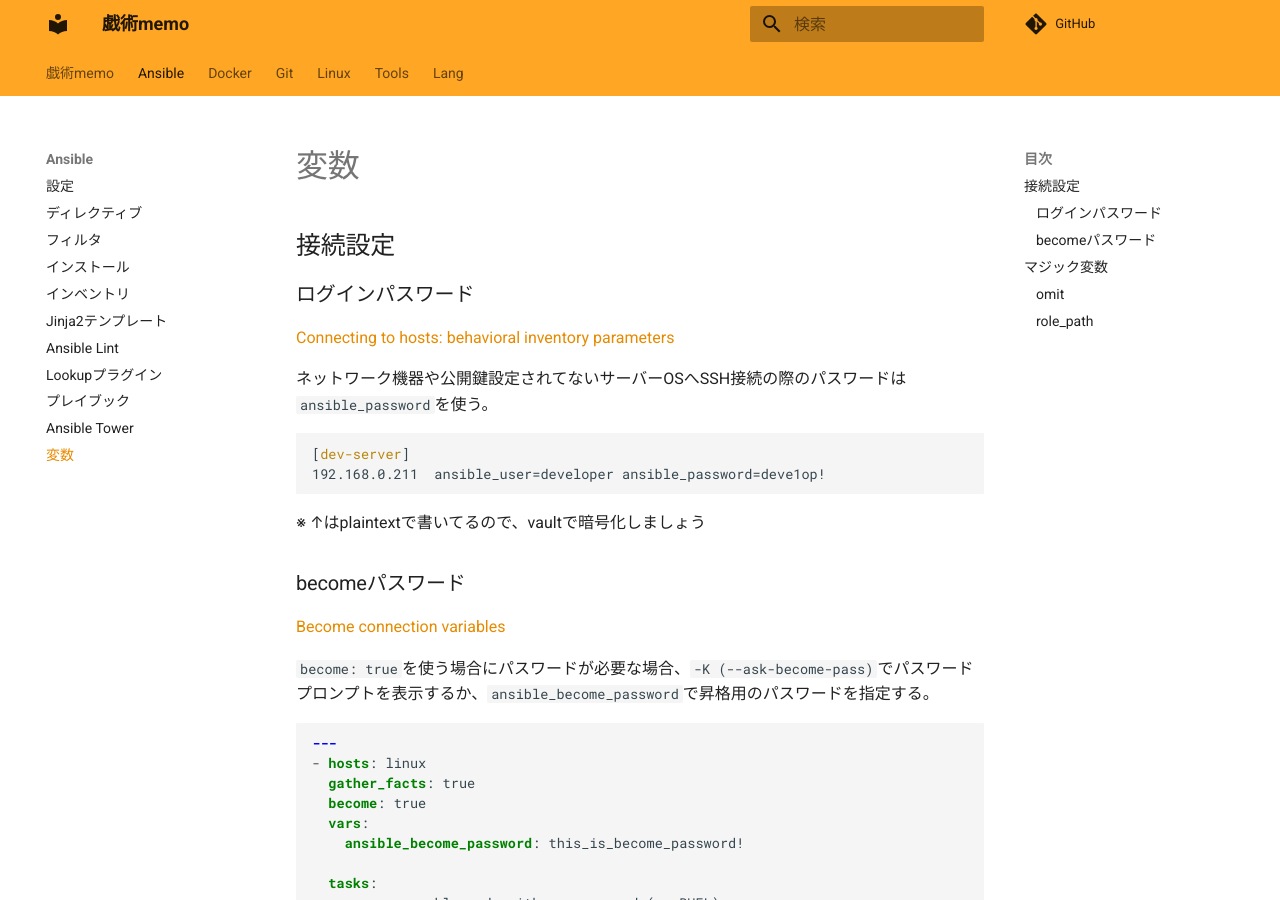
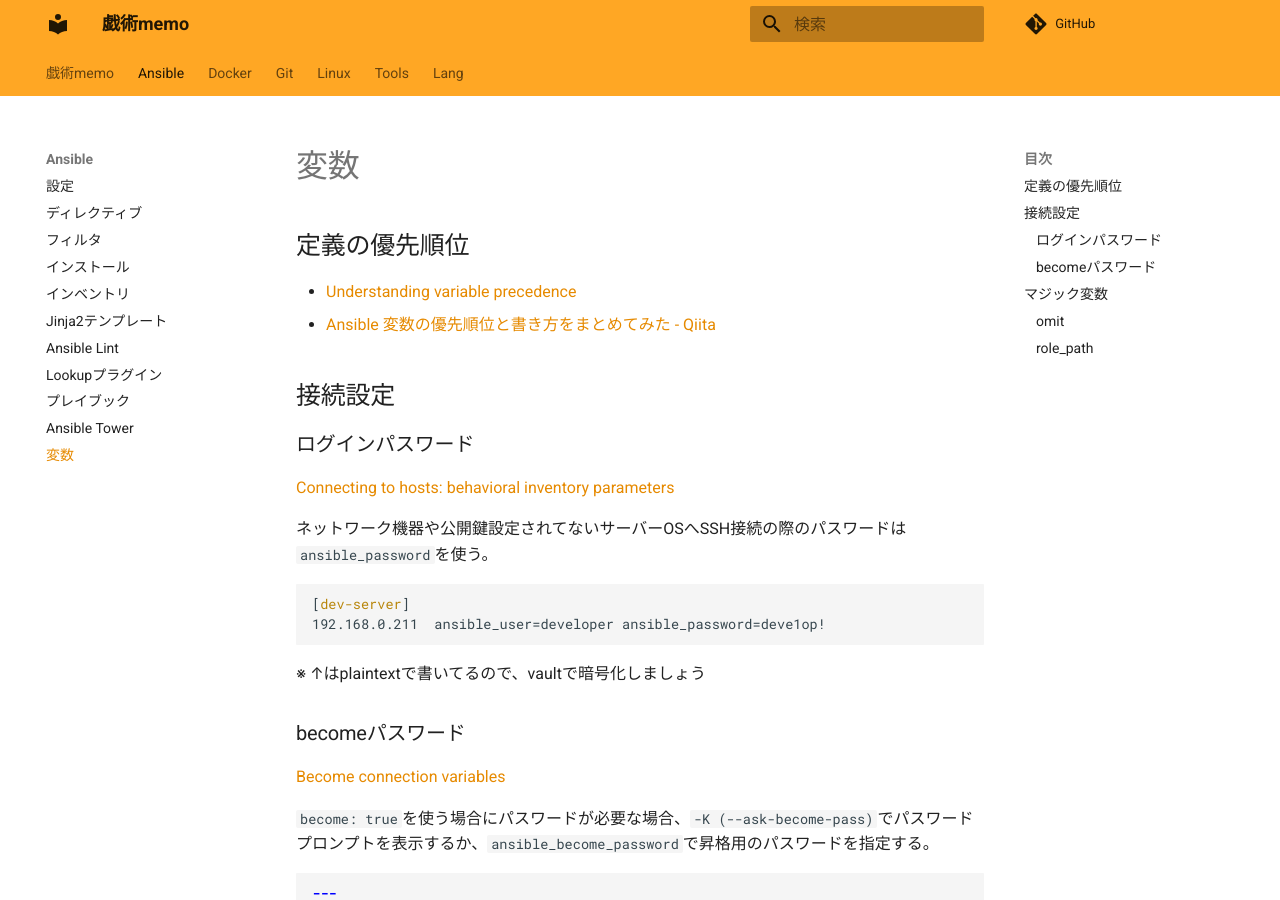
Before and after one commit to zaki-lknr/docs, an MkDocs documentation site: the page built from docs/Ansible/variable.md, in a window 1280 px wide and 900 px high. Built offline with MkDocs 1.6.1 and Material for MkDocs 9.7.7, drawn with Linux system fonts in a browser that asks for light colours; comment, search, counter and statistics services are not loaded.

Commit message:
add: ansible/変数定義の優先順位

```diff
--- a/docs/Ansible/variable.md
+++ b/docs/Ansible/variable.md
@@ -1,4 +1,9 @@
 # 変数
+
+## 定義の優先順位
+
+- [Understanding variable precedence](https://docs.ansible.com/ansible/latest/user_guide/playbooks_variables.html#understanding-variable-precedence)
+- [Ansible 変数の優先順位と書き方をまとめてみた - Qiita](https://qiita.com/answer_d/items/b8a87aff8762527fb319)
 
 ## 接続設定
 
```
